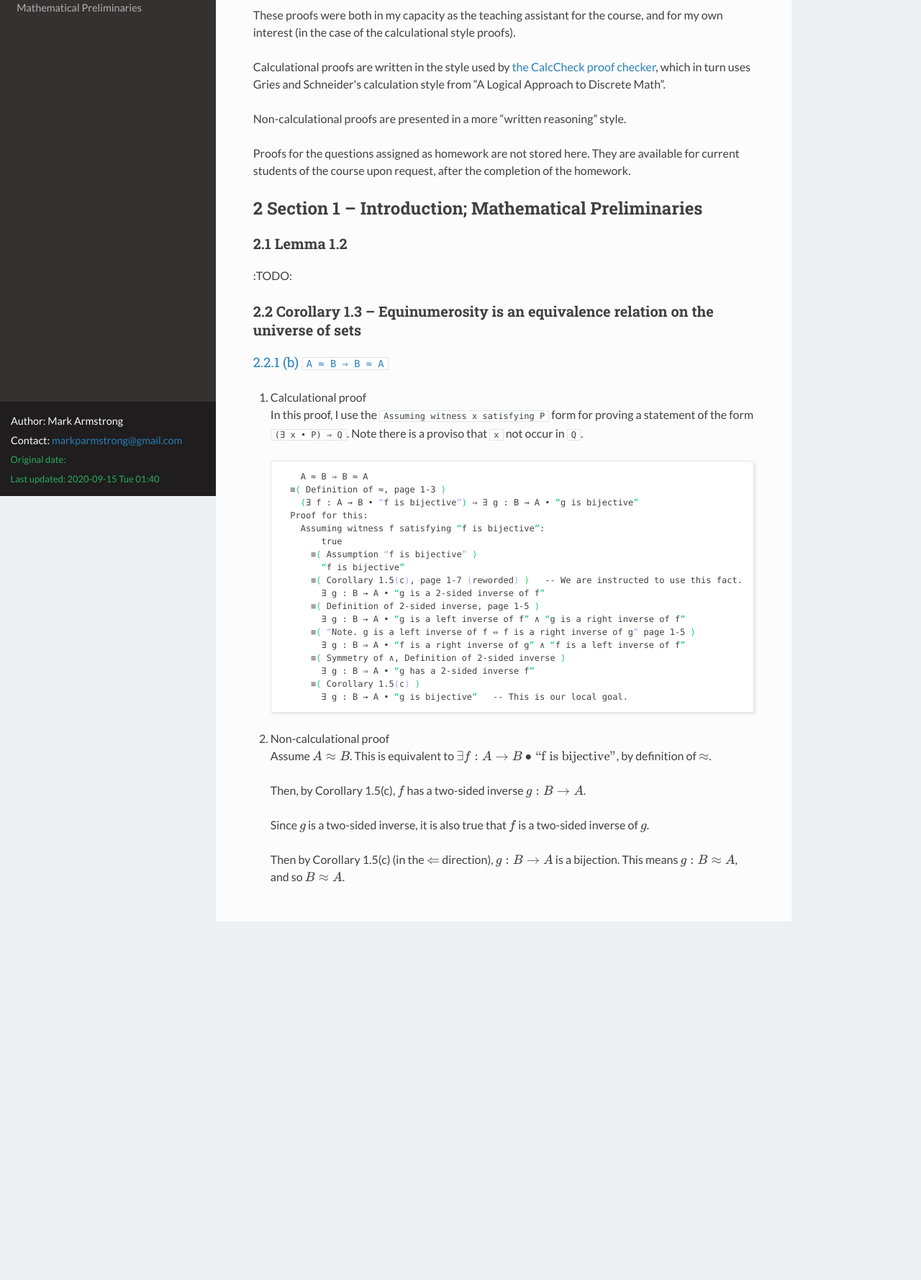
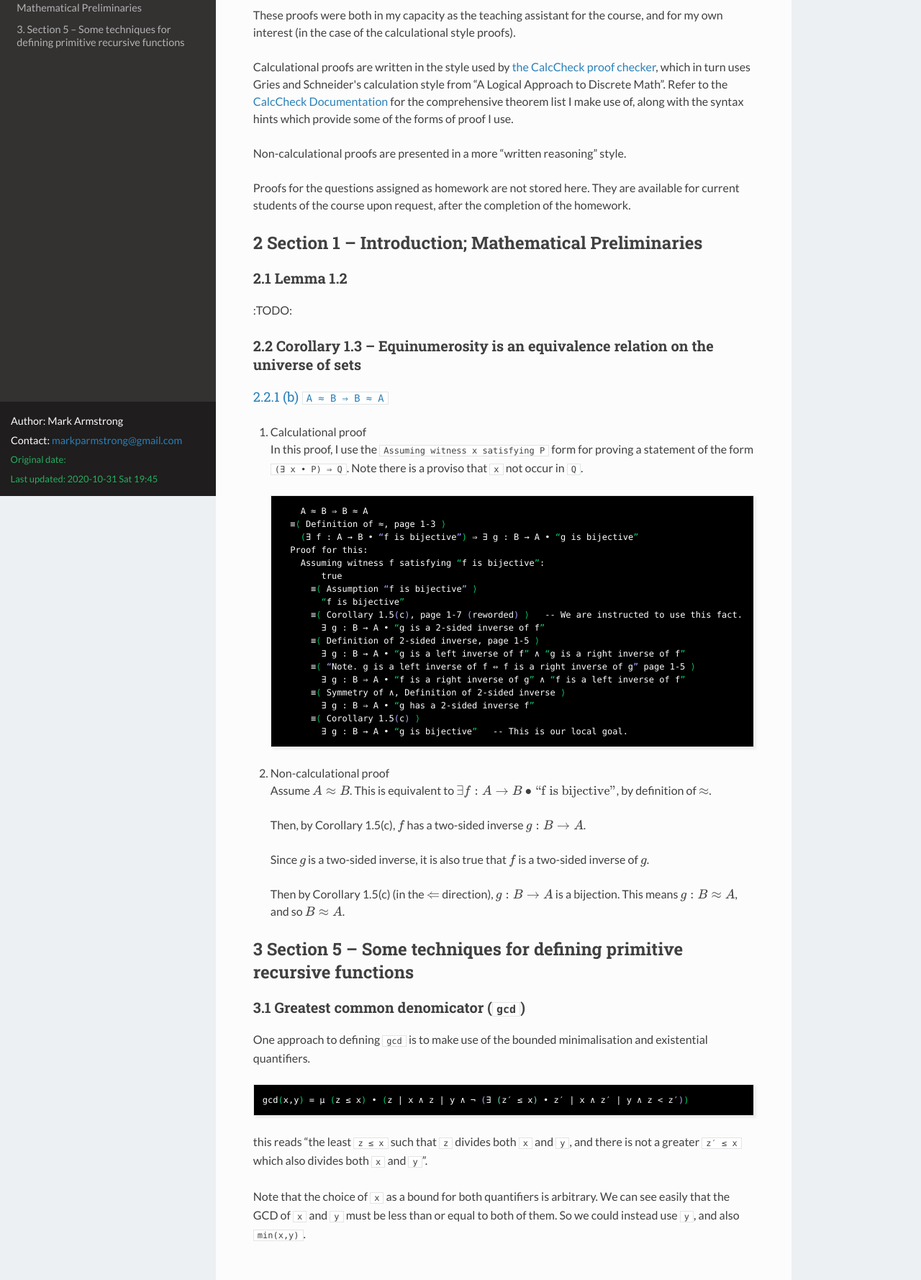
Before and after one commit to armkeh/cs4th3-6tc3-proofs, a plain HTML site: page index.html in a window 1280 px wide. Shown: the part 111-1889 px from the top of the page at 72% size. Before the commit the page ends 1391 px from the top, so only its background shows below. Drawn offline with nearby package versions, Linux system fonts and the light colour scheme; some packages are replaced by stand-ins of ours; files that its build step writes are made by us from their sources; files whose address does not match are found by name.

```diff
--- a/index.html
+++ b/index.html
@@ -3,7 +3,7 @@
 "http://www.w3.org/TR/xhtml1/DTD/xhtml1-strict.dtd">
 <html xmlns="http://www.w3.org/1999/xhtml" lang="en" xml:lang="en">
 <head>
-<!-- 2020-09-15 Tue 01:40 -->
+<!-- 2020-10-31 Sat 19:45 -->
 <meta http-equiv="Content-Type" content="text/html;charset=utf-8" />
 <meta name="viewport" content="width=device-width, initial-scale=1" />
 <title>Proof repository for CS4th3/6tc3</title>
@@ -202,6 +202,7 @@ computability theory course."
 <script type="text/javascript" src="styles/lib/js/bootstrap.min.js"></script>
 <script type="text/javascript" src="styles/lib/js/jquery.stickytableheaders.min.js"></script>
 <script type="text/javascript" src="styles/readtheorg/js/readtheorg.js"></script>
+<style>pre.src{background:#000000;color:white;} </style>
 <script type="text/javascript">
 // @license magnet:?xt=urn:btih:e95b018ef3580986a04669f1b5879592219e2a7a&dn=public-domain.txt Public Domain
 <!--/*--><![CDATA[/*><!--*/
@@ -265,6 +266,11 @@ computability theory course."
 </li>
 </ul>
 </li>
+<li><a href="#Section-5-–-Some-techniques-for-defining-primitive-recursive-functions">3. Section 5 – Some techniques for defining primitive recursive functions</a>
+<ul>
+<li><a href="#Greatest-common-denomicator-(~gcd~)">3.1. Greatest common denomicator (<code>gcd</code>)</a></li>
+</ul>
+</li>
 </ul>
 </div>
 </div>
@@ -282,6 +288,10 @@ Calculational proofs are written in the style used by
 <a href="http://calccheck.mcmaster.ca/">the CalcCheck proof checker</a>,
 which in turn uses Gries and Schneider's calculation style
 from “A Logical Approach to Discrete Math”.
+Refer to the
+<a href="http://calccheck.mcmaster.ca/CalcCheckDoc/">CalcCheck Documentation</a>
+for the comprehensive theorem list I make use of, along with the
+syntax hints which provide some of the forms of proof I use.
 </p>
 
 <p>
@@ -380,14 +390,44 @@ This means \(g : B ≈ A\), and so \(B ≈ A\).
 </div>
 </div>
 </div>
+
+<div id="outline-container-Section-5-–-Some-techniques-for-defining-primitive-recursive-functions" class="outline-2">
+<h2 id="Section-5-–-Some-techniques-for-defining-primitive-recursive-functions"><span class="section-number-2">3</span> Section 5 – Some techniques for defining primitive recursive functions</h2>
+<div class="outline-text-2" id="text-Section-5-–-Some-techniques-for-defining-primitive-recursive-functions">
+</div>
+
+<div id="outline-container-Greatest-common-denomicator-(~gcd~)" class="outline-3">
+<h3 id="Greatest-common-denomicator-(~gcd~)"><span class="section-number-3">3.1</span> Greatest common denomicator (<code>gcd</code>)</h3>
+<div class="outline-text-3" id="text-Greatest-common-denomicator-(~gcd~)">
+<p>
+One approach to defining <code>gcd</code> is to make use of the
+bounded minimalisation and existential quantifiers.
+</p>
+<div class="org-src-container">
+<pre class="src src-text">gcd<span style="color: #00cd68;">(</span>x,y<span style="color: #00cd68;">)</span> = &#956; <span style="color: #00cd68;">(</span>z &#8804; x<span style="color: #00cd68;">)</span> &#8226; <span style="color: #00cd68;">(</span>z | x &#8743; z | y &#8743; &#172; <span style="color: #b6a0ff;">(</span>&#8707; <span style="color: #6ae4b9;">(</span>z&#8242; &#8804; x<span style="color: #6ae4b9;">)</span> &#8226; z&#8242; | x &#8743; z&#8242; | y &#8743; z &lt; z&#8242;<span style="color: #b6a0ff;">)</span><span style="color: #00cd68;">)</span>
+</pre>
+</div>
+<p>
+this reads “the least <code>z ≤ x</code> such that <code>z</code> divides both <code>x</code> and <code>y</code>, and there is not
+a greater <code>z′ ≤ x</code> which also divides both <code>x</code> and <code>y</code>”.
+</p>
+
+<p>
+Note that the choice of <code>x</code> as a bound for both quantifiers is arbitrary.
+We can see easily that the GCD of <code>x</code> and <code>y</code> must be less than or equal
+to both of them. So we could instead use <code>y</code>, and also <code>min(x,y)</code>.
+</p>
+</div>
+</div>
+</div>
 </div>
 <div id="postamble" class="status">
 <p class="author">Author: Mark Armstrong</p>
      <p class="author">Contact: <a href="mailto:markparmstrong@gmail.com">markparmstrong@gmail.com</a></p>
      <p class="date">Original date: </p>
-     <p class="date">Last updated: 2020-09-15 Tue 01:40</p>
-     <p class="creator">Created using <a href="https://www.gnu.org/software/emacs/">Emacs</a> 27.0.90 (<a href="https://orgmode.org">Org</a> mode 9.3.8)</p>
-     <p class="validation"><a href="http://validator.w3.org/check?uri=referer">Validate</a></p>
+     <p class="date">Last updated: 2020-10-31 Sat 19:45</p>
+     <p class="creator">Created using <a href="https://www.gnu.org/software/emacs/">Emacs</a> 27.0.90 (<a href="https://orgmode.org">Org</a> mode 9.4)</p>
+     <p class="validation"><a href="https://validator.w3.org/check?uri=referer">Validate</a></p>
 </div>
 </body>
 </html>
```
Also changed, not shown: 2 other files.
